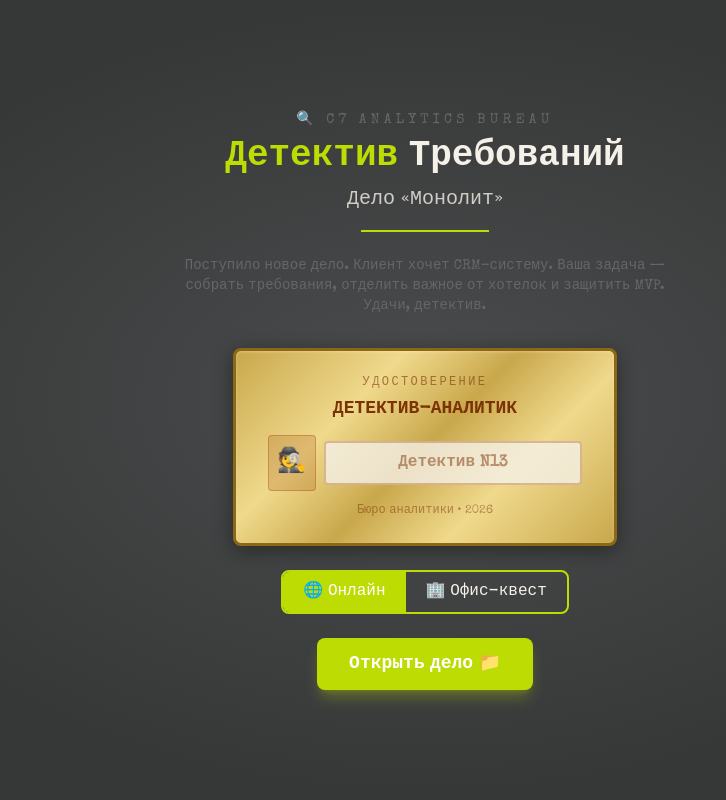
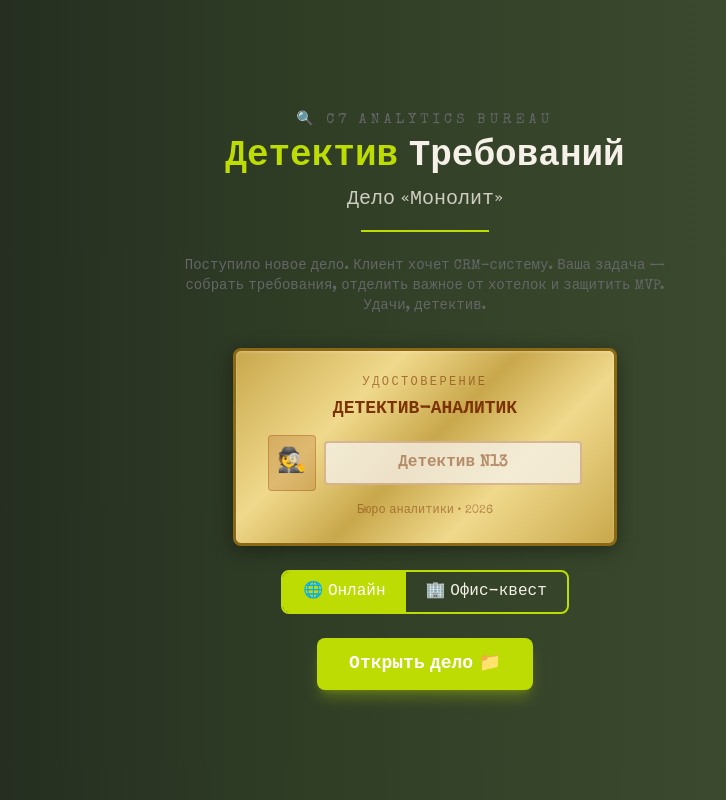
Before and after one commit to JenyaOs/GameCommunity, a React (Vite) app: page / in a window 1280 px wide. Shown: the whole page, without its empty margins (215-941 px from the left). Built offline with nearby package versions, Linux system fonts and the light colour scheme.

Commit message:
Update NameScreen.tsx

```diff
--- a/src/components/NameScreen.tsx
+++ b/src/components/NameScreen.tsx
@@ -12,7 +12,7 @@ export default function NameScreen({ onStart }: NameScreenProps) {
 
   return (
     <div className="min-h-screen flex items-center justify-center p-4" style={{
-  background: `radial-gradient(ellipse at center, var(--color-navy-light) 0%, var(--color-navy) 70%)`
+  background: `linear-gradient(to right, #1e241e 0%, #2f3d25 40%, #455535 100%)`
 }}>
       <div className="max-w-lg w-full page-fade-in">
         {/* Title */}
```
